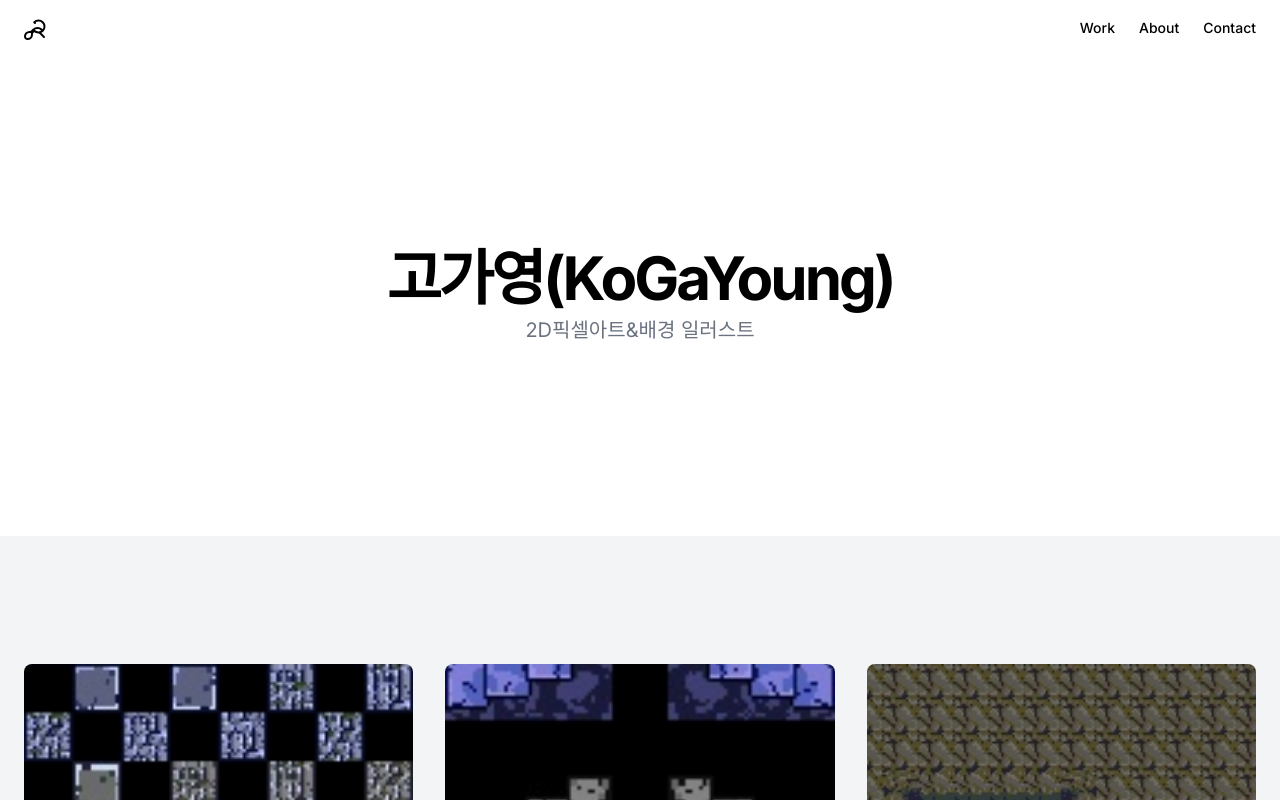
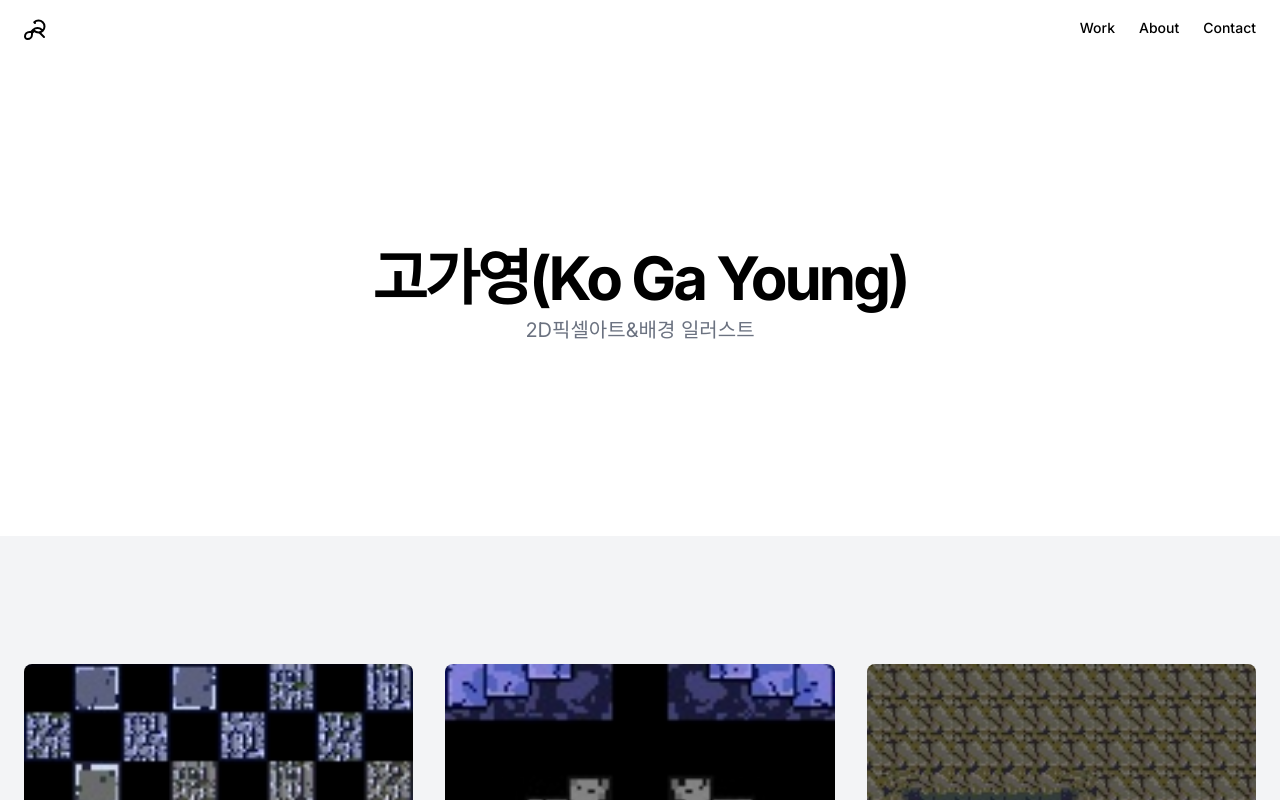
Before and after one commit to Ga-Young-Go/my-app, a Next.js app: page / in a window 1280 px wide. Shown: the top 800 px of the page. Built offline with nearby package versions, Linux system fonts and the light colour scheme.

Commit message:
찐찐막

```diff
--- a/app/page.tsx
+++ b/app/page.tsx
@@ -30,7 +30,7 @@ export default function Home() {
             <div className="flex flex-col items-center space-y-4 text-center">
               <div className="space-y-2">
                 <h1 className="text-3xl font-bold tracking-tighter sm:text-4xl md:text-5xl lg:text-6xl/none">
-                  고가영(KoGaYoung)
+                  고가영(Ko Ga Young)
                 </h1>
                 <p className="mx-auto max-w-[700px] text-gray-500 md:text-xl dark:text-gray-400">
                  2D픽셀아트&배경 일러스트
```
